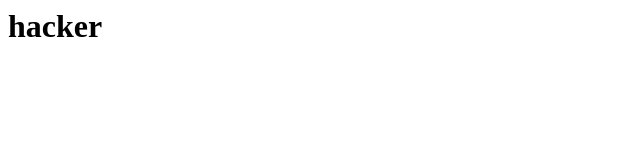
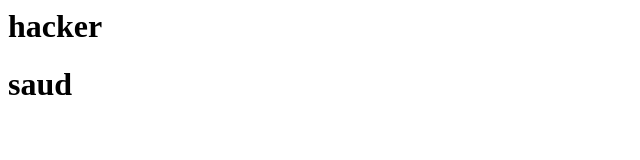
Before and after one commit to saudbaghdadi98/saudbaghdadi.github.io, a plain HTML site: page index.html in a window 1280 px wide. Shown: the whole page, without its empty margins (0-640 px from the left). Drawn offline with Linux system fonts and the light colour scheme.

Commit message:
Update index.html

```diff
--- a/index.html
+++ b/index.html
@@ -1 +1,2 @@
 <h1>hacker</h1>
+<h1>saud</h1>
```
